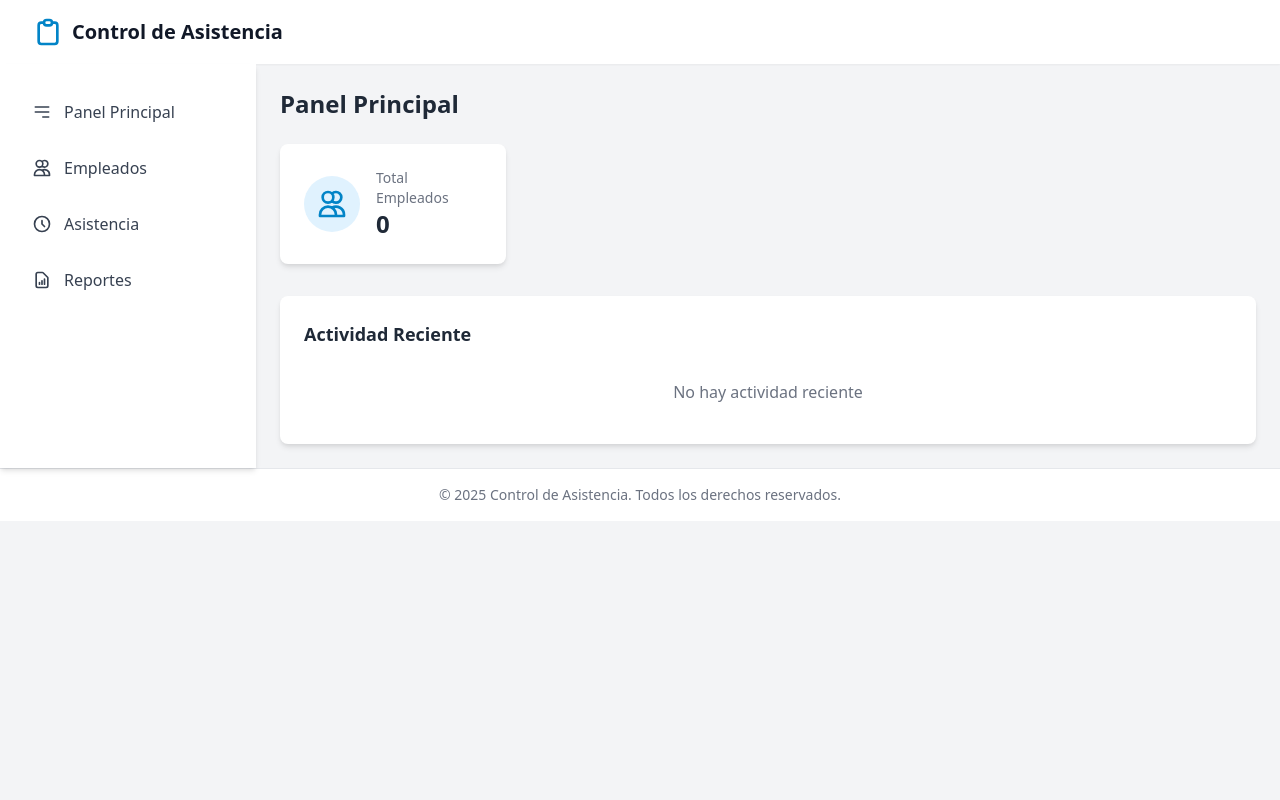
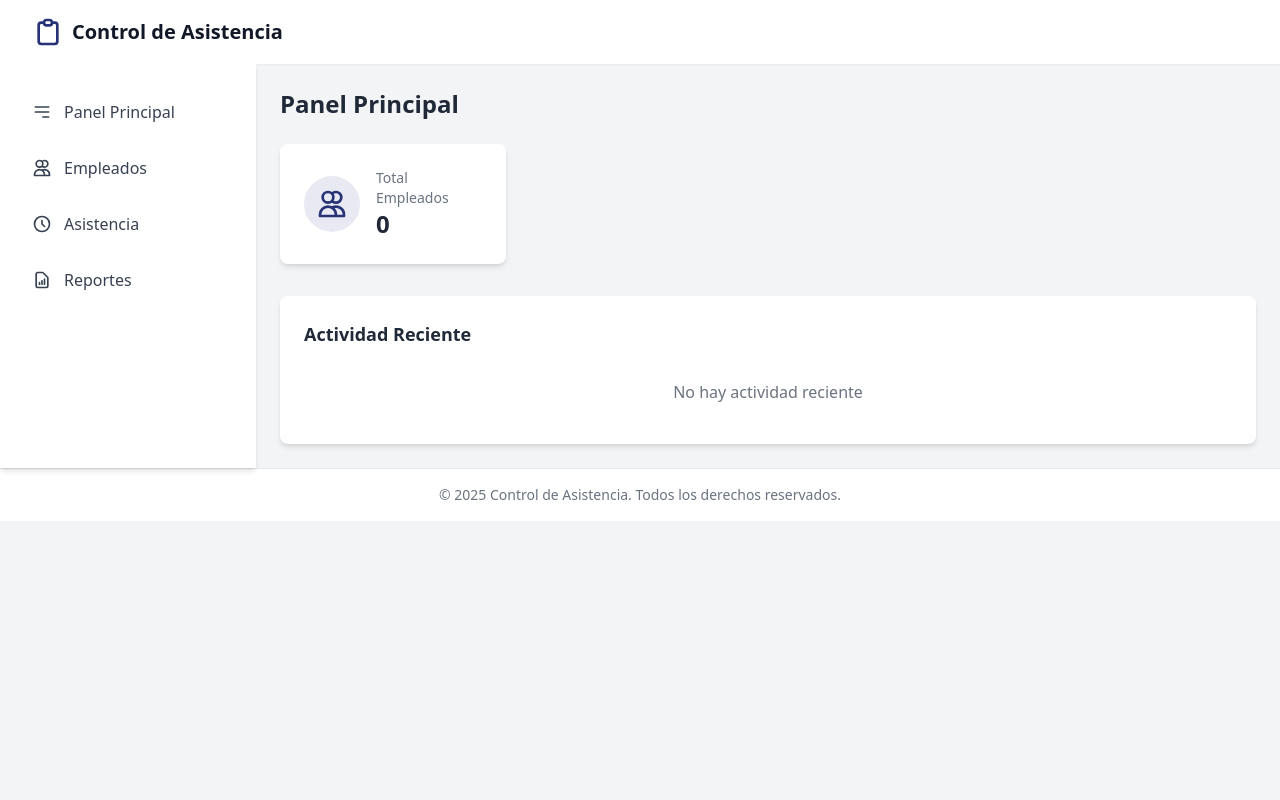
Before and after one commit to Josthost/Asistencia_Oti, a PHP site: page / in a window 1280 px wide. Run offline with PHP 8.4, Linux system fonts and the light colour scheme; data that the repository does not hold is empty.

Commit message:
Actualizar esquema de colores personalizado

```diff
--- a/assets/css/custom.css
+++ b/assets/css/custom.css
@@ -1,17 +1,27 @@
 /* Custom CSS for Attendance System */
 
-/* Primary Colors - Blue Theme */
+/* Primary Colors - Custom Theme */
 :root {
-  --primary-50: #f0f9ff;
-  --primary-100: #e0f2fe;
-  --primary-200: #bae6fd;
-  --primary-300: #7dd3fc;
-  --primary-400: #38bdf8;
-  --primary-500: #0ea5e9;
-  --primary-600: #0284c7;
-  --primary-700: #0369a1;
-  --primary-800: #075985;
-  --primary-900: #0c4a6e;
+  /* Colores principales personalizados */
+  --primary-50: #f9f9fb;    /* Azul muy claro */
+  --primary-100: #e8e9f3;   /* Azul claro */
+  --primary-200: #d1d3e7;   /* Azul medio claro */
+  --primary-300: #a5a9d1;   /* Azul medio */
+  --primary-400: #7a80bb;   /* Azul medio oscuro */
+  --primary-500: #4f56a5;   /* Azul */
+  --primary-600: #273376;   /* Azul principal */
+  --primary-700: #1f2a5e;   /* Azul oscuro */
+  --primary-800: #172046;   /* Azul muy oscuro */
+  --primary-900: #0f172e;   /* Azul casi negro */
+
+  /* Colores secundarios */
+  --yellow-primary: #FFC907;  /* Amarillo principal */
+  --yellow-light: #fff3cd;    /* Amarillo claro */
+  --yellow-dark: #e6b800;     /* Amarillo oscuro */
+
+  --red-primary: #A70336;     /* Rojo principal */
+  --red-light: #f8d7da;      /* Rojo claro */
+  --red-dark: #8b022d;       /* Rojo oscuro */
 }
 
 /* Override Tailwind colors with custom colors */
```
Also changed, not shown: other parts of assets/css/custom.css (+39 -0 lines).
